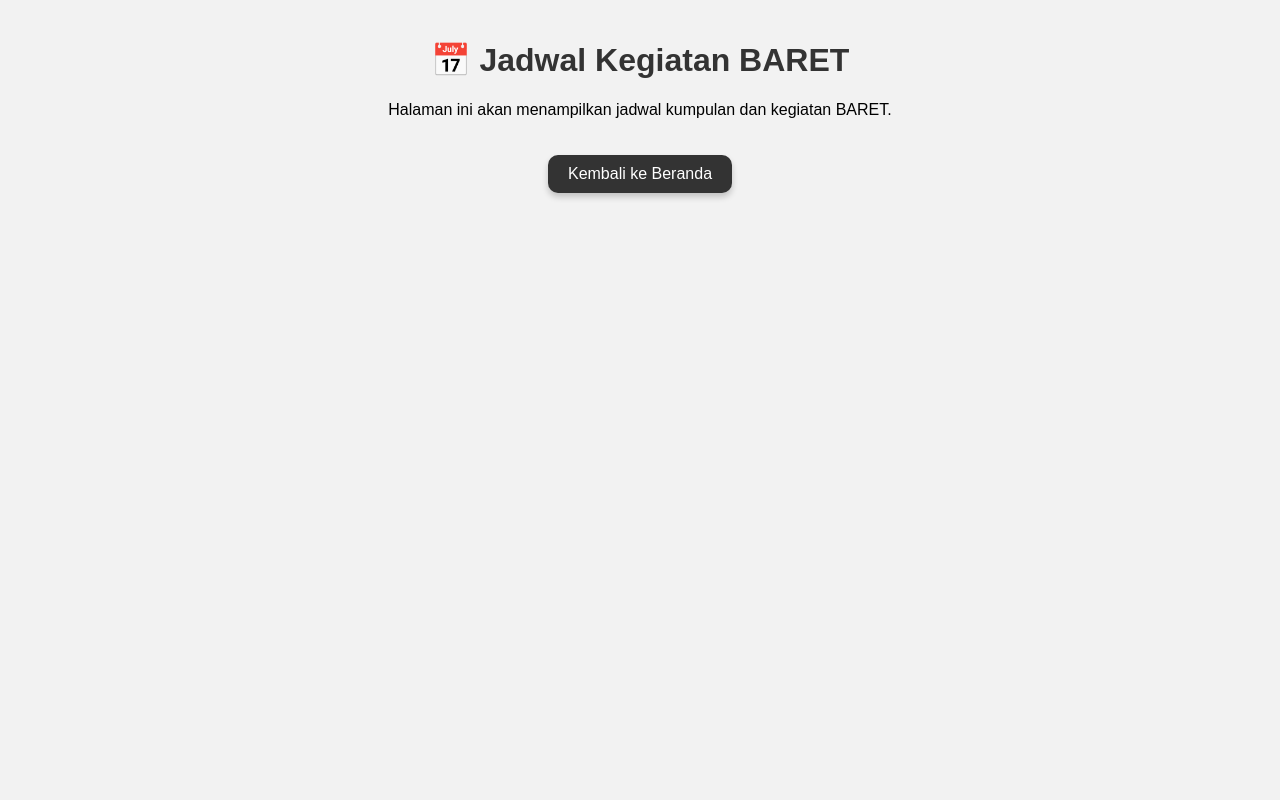
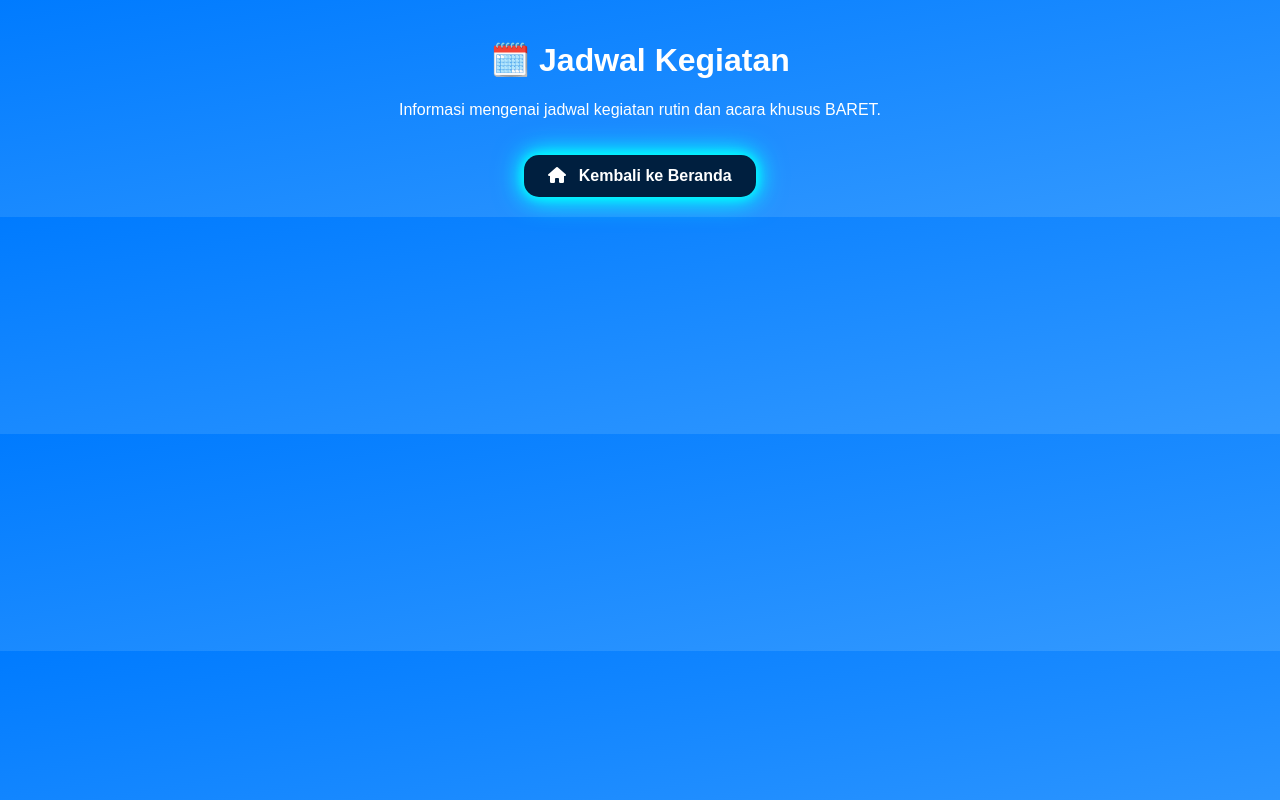
Before and after one commit to sabdopaloh/BARET, a plain HTML site: page jadwal.html in a window 1280 px wide. Drawn offline with Linux system fonts and the light colour scheme.

Commit message:
Update jadwal.html

```diff
--- a/jadwal.html
+++ b/jadwal.html
@@ -4,35 +4,52 @@
   <meta charset="UTF-8">
   <meta name="viewport" content="width=device-width, initial-scale=1.0">
   <title>Jadwal - BARET</title>
+  <link rel="stylesheet" href="https://cdnjs.cloudflare.com/ajax/libs/font-awesome/6.4.0/css/all.min.css"/>
   <style>
     body {
       font-family: Arial, sans-serif;
       margin: 0;
       padding: 20px;
-      background-color: #f2f2f2;
+      background: linear-gradient(to bottom right, #007bff, #3399ff);
       text-align: center;
     }
     h1 {
-      color: #333;
+      color: #fff;
+    }
+    p {
+      color: #fff;
     }
     .back-link {
       display: inline-block;
       margin-top: 20px;
       text-decoration: none;
       color: #fff;
-      background: #333;
-      padding: 10px 20px;
-      border-radius: 10px;
-      box-shadow: 0 4px 6px rgba(0,0,0,0.2);
+      background: #001f3f;
+      padding: 12px 24px;
+      border-radius: 15px;
+      font-size: 16px;
+      font-weight: bold;
+      box-shadow: 0 0 10px #00ffff, 0 0 20px #00ffff, 0 0 30px #00ffff;
+      transition: all 0.3s ease-in-out;
+    }
+    .back-link i {
+      margin-right: 8px;
+      animation: spin 2s linear infinite;
+    }
+    @keyframes spin {
+      0% { transform: rotateY(0deg); }
+      100% { transform: rotateY(360deg); }
     }
     .back-link:hover {
-      background: #555;
+      background: #00ffff;
+      color: #001f3f;
+      box-shadow: 0 0 15px #fff, 0 0 30px #fff;
     }
   </style>
 </head>
 <body>
-  <h1>📅 Jadwal Kegiatan BARET</h1>
-  <p>Halaman ini akan menampilkan jadwal kumpulan dan kegiatan BARET.</p>
-  <a href="index.html" class="back-link">
-  <i class="fas fa-house-chimney fa-beat-fade"></i> Kembali ke Beranda
-</a>
+  <h1>🗓️ Jadwal Kegiatan</h1>
+  <p>Informasi mengenai jadwal kegiatan rutin dan acara khusus BARET.</p>
+  <a href="index.html" class="back-link"><i class="fas fa-house"></i> Kembali ke Beranda</a>
+</body>
+</html>
```
